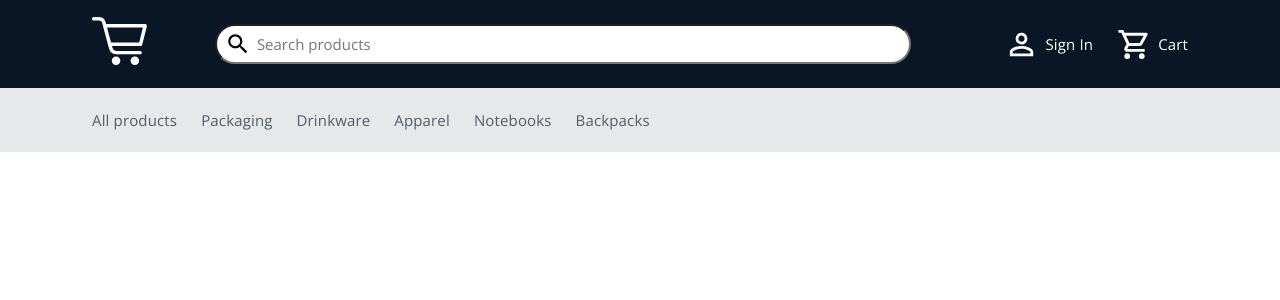
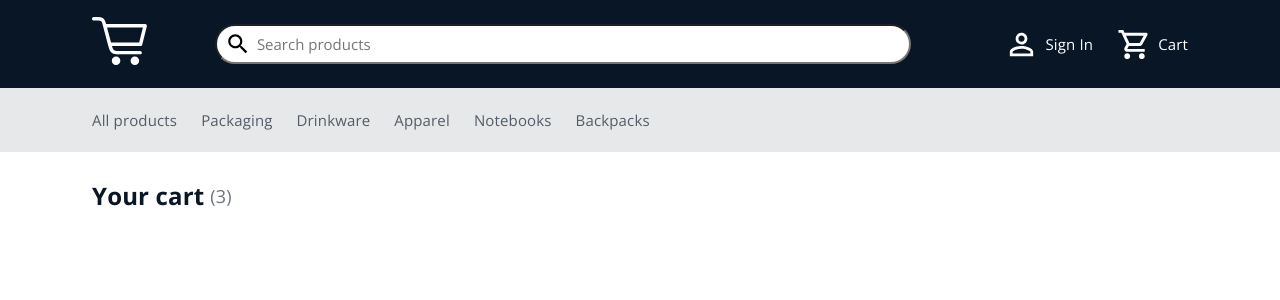
Before and after one commit to estebaanbisocoli/react-challange, a React (Create React App) app: page / in a window 1280 px wide. Shown: the top 300 px of the page. Built offline with nearby package versions, Linux system fonts and the light colour scheme.

Commit message:
Add components for cart list

```diff
--- /dev/null
+++ b/src/components/CartItems/CartItems.scss
@@ -0,0 +1,16 @@
+@import "../../styles/variables.scss";
+.cart-items-container {
+  flex: 1;
+  .cart-items-title {
+    display: flex;
+    flex-direction: row;
+    gap: 6px;
+    h2 {
+      color: $primary-color;
+    }
+    span {
+        color: $light-text;
+       vertical-align: baseline;
+    }
+  }
+}
--- /dev/null
+++ b/src/components/CartItems/CartItems.tsx
@@ -0,0 +1,14 @@
+import React from 'react'
+import { useTranslation } from 'react-i18next'
+import "./CartItems.scss"
+export default function CartItems() {
+  const { t } = useTranslation()
+  return (
+    <div className='cart-items-container'>
+      <div className='cart-items-title'>
+        <h2 className='text-lg bold lh24'>{t("CART_TITLE")}</h2>
+        <span className='text-md  regular lh24'>{"(3)"}</span>
+      </div>
+    </div>
+  )
+}
--- /dev/null
+++ b/src/components/ReactChallenge/ReactChallange.scss
@@ -0,0 +1,9 @@
+@import "../../styles/variables.scss";
+.cart-container {
+    padding-left: $horizontal-padding;
+    padding-right: $horizontal-padding;
+    padding-top: 32px;
+    display: flex;
+    flex-direction: row;
+
+}
--- a/src/components/ReactChallenge/ReactChallange.tsx
+++ b/src/components/ReactChallenge/ReactChallange.tsx
@@ -1,5 +1,7 @@
 import React from 'react'
 import { useTranslation } from 'react-i18next';
+import "./ReactChallange.scss"
+import CartItems from '../CartItems/CartItems';
 import Navbar from '../Navbar/Navbar';
 import ProductNavbar from '../ProductNavbar/ProductNavbar';
 export default function ReactChallange() {
@@ -8,6 +10,10 @@ export default function ReactChallange() {
         <div>
             <Navbar />
             <ProductNavbar />
+            <div className='cart-container'>
+                <CartItems />
+                <div style={{flex: 0.5}}></div>
+            </div>
         </div>
     )
 }
--- a/src/index.scss
+++ b/src/index.scss
@@ -2,6 +2,10 @@
 @import url("https://fonts.googleapis.com/css2?family=Open+Sans:ital,wght@0,300;0,400;0,500;0,600;0,700;0,800;1,300;1,400;1,500;1,600;1,700&display=swap");
 body {
   font-family: "Open Sans", sans-serif;
+}
+h1, h2, h3, h4, h5, h6 {
+  margin-block-end: 0;
+  margin-block-start: 0;
 }
 .bold {
   font-weight: 700;
@@ -13,23 +17,21 @@ body {
   font-weight: 400;
 }
 .text-lg {
+  font-family: "Open Sans";
   font-style: normal;
   font-size: 24px;
-  line-height: 24px;
 }
 
 .text-md {
   font-family: "Open Sans";
   font-style: normal;
   font-size: 18px;
-  line-height: 16px;
 }
 
 .text-normal {
   font-family: "Open Sans";
   font-style: normal;
   font-size: 16px;
-  line-height: 16px;
 }
 
 .text-xs {
@@ -41,9 +43,11 @@ body {
   font-family: "Open Sans";
   font-style: normal;
   font-size: 14px;
-  line-height: 16px;
 }
 
 .lh16 {
   line-height: 16px;
 }
+.lh24 {
+  line-height: 24px;
+}
```
Also changed, not shown: src/components/CartItems/CartPack.tsx (added, +7 -0 lines), src/components/CartItems/CartProduct.tsx (added, +7 -0 lines).
